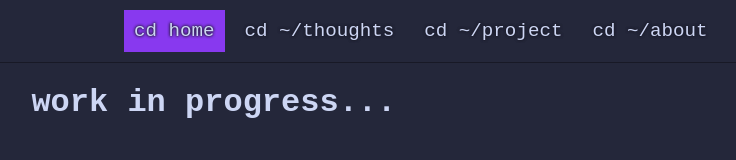
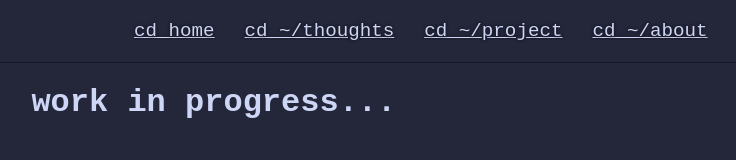
Before and after one commit to mattemello/mattemello.github.io, a plain HTML site: page thoughts.html in a window 1280 px wide. Shown: the whole page, without its empty margins (263-999 px from the left). Drawn offline with Linux system fonts and the light colour scheme.

Commit message:
fetch: add the a bottom

```diff
--- a/javascript/contentBody.js
+++ b/javascript/contentBody.js
@@ -4,10 +4,10 @@ let navbar = `<div id="nav-bar" class="nav-bar">
         </div>
 
         <div id="repository" class="repository">
-            <div id="home" class="home">cd home</div>
-            <div onover="" id="blog" class="blog">cd ~/thoughts</div>
-            <div id="project" class="project">cd ~/project</div>
-            <div id="about" class="about">cd ~/about</div>
+            <div id="home" class="home"><a href="#">cd home</a></div>
+            <div id="blog" class="blog"><a href="/thoughts.html">cd ~/thoughts</a></div>
+            <div id="project" class="project"><a href="#">cd ~/project</a></div>
+            <div id="about" class="about"><a href="#">cd ~/about</a></div>
         </div>
     </div>
 
--- /dev/null
+++ b/javascript/thoughts.js
@@ -0,0 +1,7 @@
+function init() {
+    document.getElementById("navbar").innerHTML = navbar;
+    document.getElementById("body").innerHTML = mainPage;
+
+    let root = document.getElementById("thoughts");
+    root.style.background = "#8839ef";
+}
--- a/thoughts.html
+++ b/thoughts.html
@@ -4,7 +4,7 @@
 <head>
     <title>My personal page</title>
     <link rel="stylesheet" href="css/style.css">
-    <script src="javascript/index.js"></script>
+    <script src="javascript/thoughts.js"></script>
     <script src="javascript/contentBody.js"></script>
 </head>
 
```
